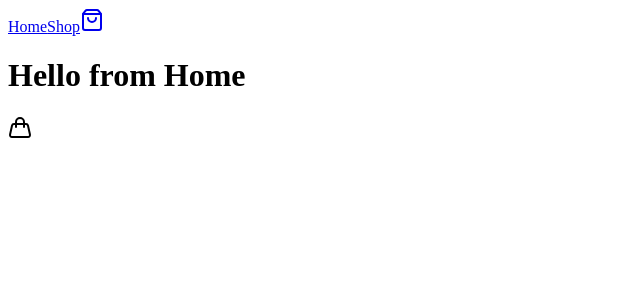
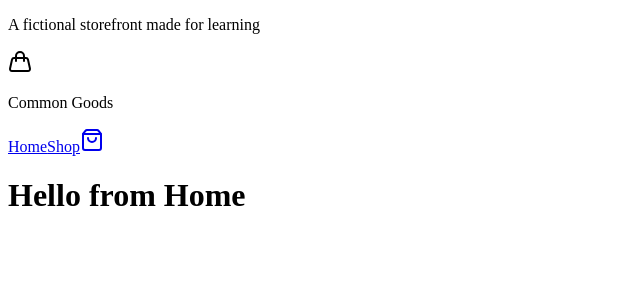
Before and after one commit to lozukka/mock-shopping-cart, a React (Vite) app: page / in a window 1280 px wide. Shown: the top 300 px of the page, without its empty margins (0-640 px from the left). Built offline with nearby package versions, Linux system fonts and the light colour scheme.

Commit message:
added sematic html for header

```diff
--- a/src/components/Navbar.jsx
+++ b/src/components/Navbar.jsx
@@ -2,17 +2,29 @@ import { useContext } from "react";
 import { Link } from "react-router";
 import { ShoppingBag } from "lucide-react";
 import { CartContext } from "../context/CartContext";
+import { Handbag } from "lucide-react";
 
 function NavBar() {
   const { itemCount } = useContext(CartContext);
   return (
     <>
-      <Link to="/">Home</Link>
-      <Link to="shop">Shop</Link>
-      <Link to="cart">
-        <ShoppingBag />
-        {itemCount > 0 && <span>{itemCount}</span>}
-      </Link>
+      <header>
+        <div>
+          <p>A fictional storefront made for learning</p>
+        </div>
+        <div>
+          <Handbag />
+          <p>Common Goods</p>
+        </div>
+        <nav>
+          <Link to="/">Home</Link>
+          <Link to="shop">Shop</Link>
+          <Link to="cart">
+            <ShoppingBag aria-label="Shopping bag" />
+            {itemCount > 0 && <span>{itemCount}</span>}
+          </Link>
+        </nav>
+      </header>
     </>
   );
 }
--- a/src/pages/HomePage.jsx
+++ b/src/pages/HomePage.jsx
@@ -1,9 +1,7 @@
-import { Handbag } from "lucide-react";
 function HomePage() {
   return (
     <>
       <h1>Hello from Home</h1>
-      <Handbag />
     </>
   );
 }
```
